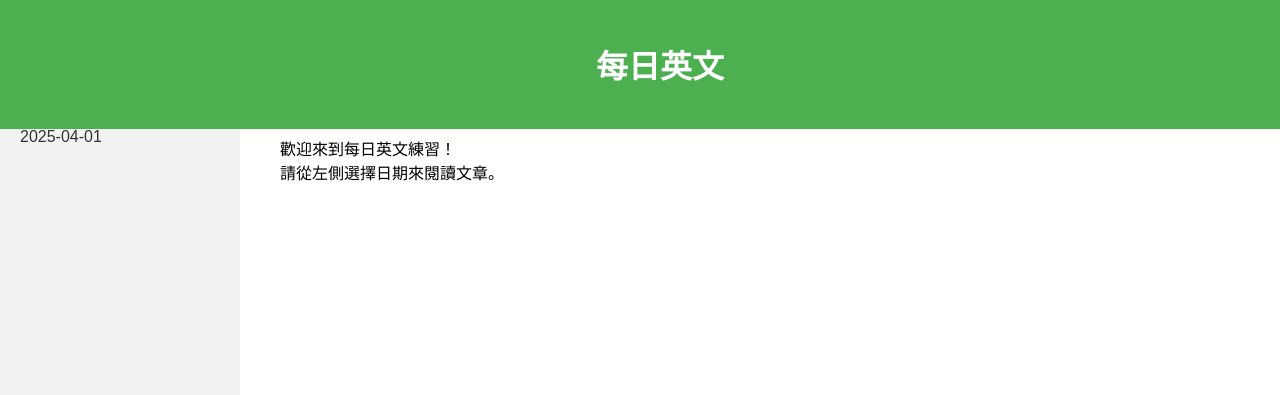
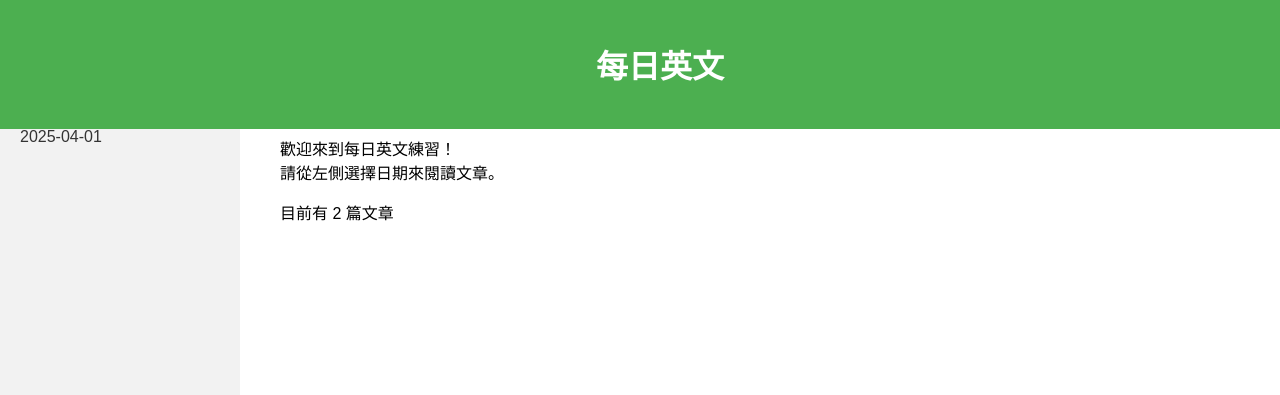
Before and after one commit to shwpatrick/daily-english, a Jekyll site: the page built from index.md, in a window 1280 px wide and 900 px high. Shown: the top 395 px of the window. Built offline with Jekyll 4.4.1, drawn with Linux system fonts in a browser that asks for light colours.

Commit message:
Update index.md

```diff
--- a/index.md
+++ b/index.md
@@ -5,3 +5,4 @@ title: 每日英文
 
 歡迎來到每日英文練習！
 請從左側選擇日期來閱讀文章。
+<p>目前有 {{ site.posts | size }} 篇文章</p>
```
